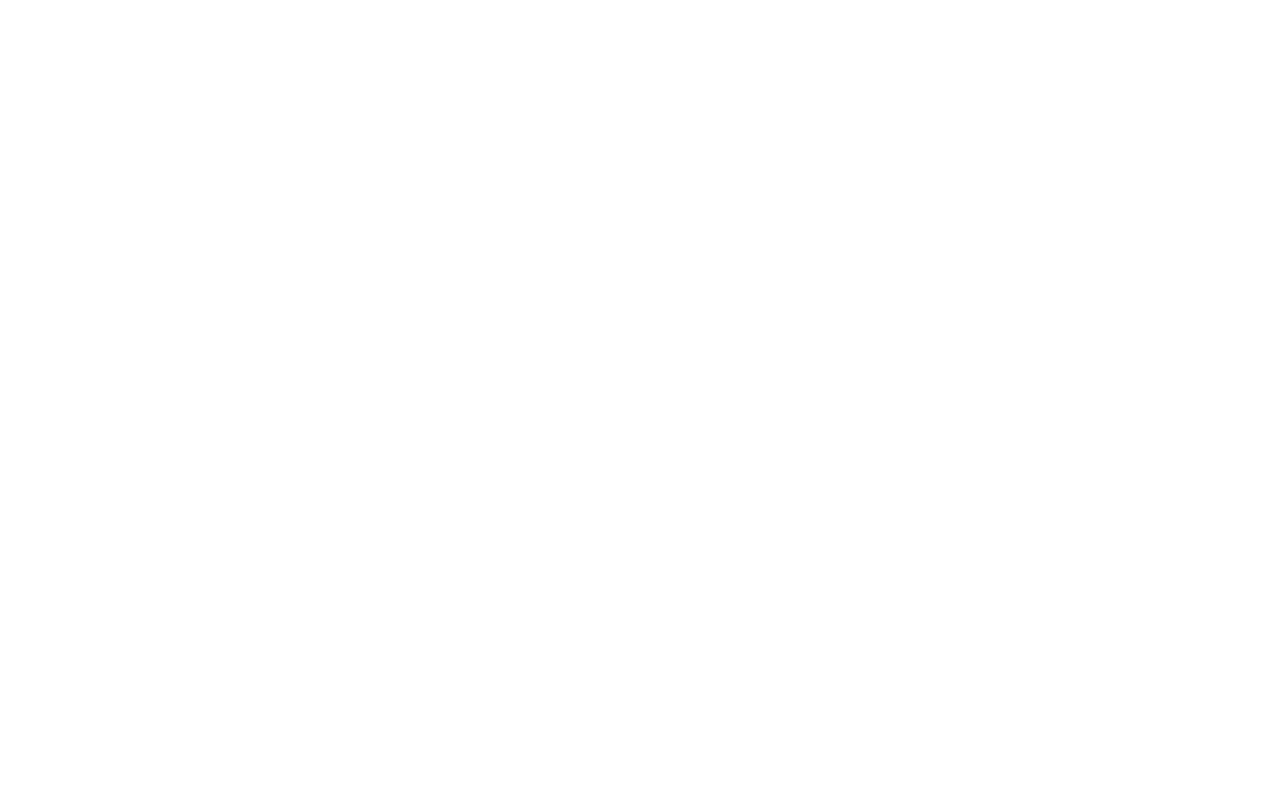
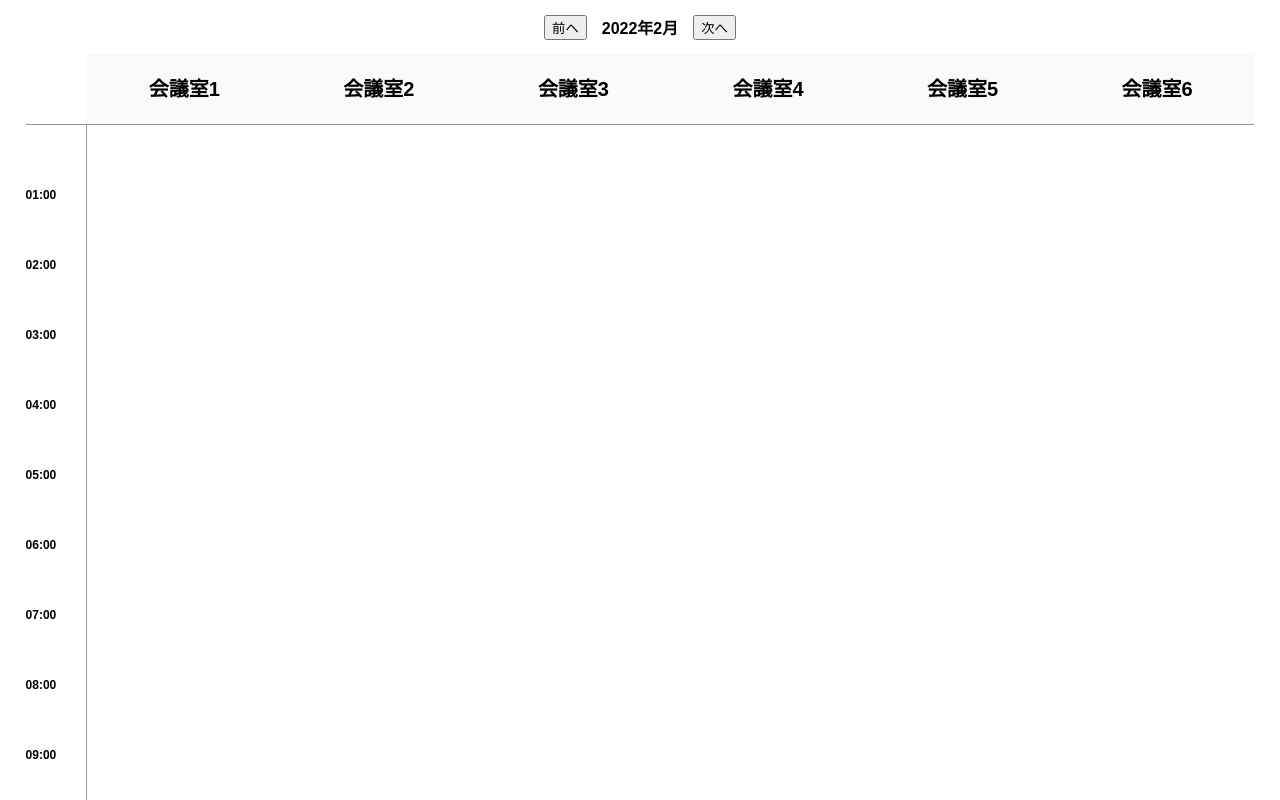
Before and after one commit to Hansyo/MR-UNRED-FRONT, a React (Create React App) app: page /reservations/monthly in a window 1280 px wide. Before the commit this address had no page. Shown: the top 800 px of the page. Built offline with nearby package versions, Linux system fonts and the light colour scheme.

Commit message:
Add monthly page

```diff
--- a/src/App.js
+++ b/src/App.js
@@ -4,6 +4,7 @@ import './App.css';
 import TopPage from './pages/TopPage';
 import ReservePage from './pages/ReservePage';
 import ReservationsDailyPage from './pages/ReservationsDailyPage';
+import ReservationsMonthlyPage from './pages/ReservationsMonthlyPage';
 
 function App() {
   return (
@@ -12,6 +13,10 @@ function App() {
         <Route path="/" element={<TopPage />} />
         <Route path="/reserve" element={<ReservePage />} />
         <Route path="/reservations/daily" element={<ReservationsDailyPage />} />
+        <Route
+          path="/reservations/monthly"
+          element={<ReservationsMonthlyPage />}
+        />
       </Routes>
     </BrowserRouter>
   );
--- /dev/null
+++ b/src/components/reservations/monthly/MonthlyCalendar/MonthlyCalendar.jsx
@@ -0,0 +1,125 @@
+import React from 'react';
+import { MonthSwitcher } from './MonthSwitcher';
+import './MonthlyCalendar.css';
+
+const times = new Array(24)
+  .fill()
+  .map((_, i) => (i === 0 ? '' : `${('00' + i).slice(-2)}:00`));
+
+// TODO: APIから会議室のリストを取得したものを使うようにしたら削除
+const dummyRooms = [
+  {
+    id: 0,
+    name: '会議室1',
+    reservations: [
+      {
+        startDateTime: '2022-01-28T14:00:00',
+        endDateTime: '2022-01-28T15:00:00',
+        reserverName: '泉水',
+        guestName: '',
+      },
+      {
+        startDateTime: '2022-01-28T17:00:00',
+        endDateTime: '2022-01-28T20:00:00',
+        reserverName: '泉水',
+        guestName: '小田',
+      },
+    ],
+  },
+  {
+    id: 1,
+    name: '会議室2',
+    reservations: [
+      {
+        startDateTime: '2022-01-28T12:00:00',
+        endDateTime: '2022-01-28T12:30:00',
+        reserverName: '泉水',
+        guestName: '小田',
+      },
+      {
+        startDateTime: '2022-01-28T12:30:00',
+        endDateTime: '2022-01-28T12:45:00',
+        reserverName: '塩根',
+        guestName: '小田',
+      },
+      {
+        startDateTime: '2022-01-28T13:30:00',
+        endDateTime: '2022-01-28T16:45:00',
+        reserverName: '塩根',
+        guestName: '小田',
+      },
+    ],
+  },
+  {
+    id: 2,
+    name: '会議室3',
+    reservations: [
+      {
+        startDateTime: '2022-01-28T12:30:00',
+        endDateTime: '2022-01-28T12:45:00',
+        reserverName: '泉水',
+        guestName: '小田',
+      },
+      {
+        startDateTime: '2022-01-28T12:45:00',
+        endDateTime: '2022-01-28T13:00:00',
+        reserverName: '泉水',
+        guestName: '小田',
+      },
+    ],
+  },
+  {
+    id: 3,
+    name: '会議室4',
+    reservations: [],
+  },
+  {
+    id: 4,
+    name: '会議室5',
+    reservations: [],
+  },
+  {
+    id: 5,
+    name: '会議室6',
+    reservations: [],
+  },
+];
+
+export const MonthlyCalendar = ({
+  rooms = dummyRooms,
+  selectedMonth,
+  onMonthChange,
+}) => {
+  return (
+    <div className="monthly-calendar">
+      <div className="monthly-calendar--header">
+        <MonthSwitcher selectedMonth={selectedMonth} onChange={onMonthChange} />
+        <div className="monthly-calendar--header-room">
+          <div className="monthly-calendar--time-spacer" />
+          {rooms.map((room) => (
+            <div className="monthly-calendar--room-label" key={room.id}>
+              {room.name}
+            </div>
+          ))}
+        </div>
+      </div>
+      <div className="monthly-calendar--body">
+        <div className="monthly-calendar--times">
+          {times.map((time) => (
+            <div className="monthly-calendar--time" key={time}>
+              {time}
+            </div>
+          ))}
+        </div>
+        <div className="monthly-calendar--room-columns">
+          {/* {rooms.map((room) => (
+            <DailyCalendarRoomColumn
+              reservations={room.reservations}
+              key={room.id}
+            />
+          ))} */}
+        </div>
+      </div>
+    </div>
+  );
+};
--- /dev/null
+++ b/src/components/reservations/monthly/MonthlyCalendar/index.js
@@ -0,0 +1 @@
+export { MonthlyCalendar } from './MonthlyCalendar';
--- /dev/null
+++ b/src/pages/ReservationsMonthlyPage.css
@@ -0,0 +1,2 @@
+.reservations-daily--page {
+}
--- /dev/null
+++ b/src/pages/ReservationsMonthlyPage.jsx
@@ -0,0 +1,17 @@
+import React, { useState } from 'react';
+import { MonthlyCalendar } from '../components/reservations/monthly/MonthlyCalendar';
+
+const ReservationsMonthlyPage = () => {
+  const [selectedMonth, setSelectedMonth] = useState(new Date());
+
+  return (
+    <div className="reservations-daily--page">
+      <MonthlyCalendar
+        reservations={[]}
+        selectedMonth={selectedMonth}
+        onMonthChange={setSelectedMonth}
+      />
+    </div>
+  );
+};
+export default ReservationsMonthlyPage;
```
